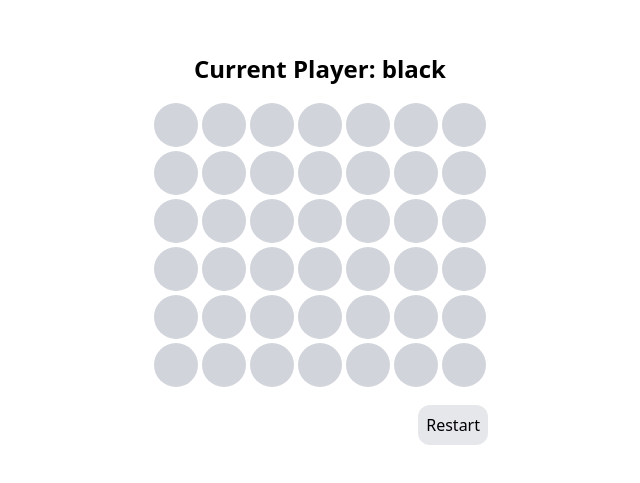
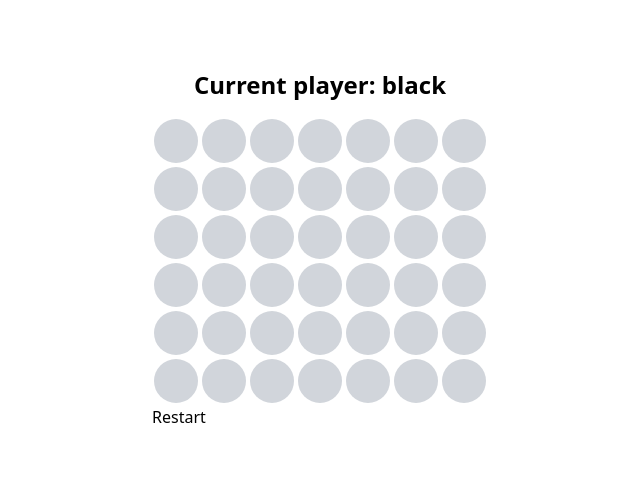
Before and after one commit to Dimirolz/connect-4-test, a React app: page / in a window 1280 px wide. Shown: the part 151-634 px from the top of the page, without its empty margins (320-960 px from the left). Built offline with nearby package versions, Linux system fonts and the light colour scheme; the HTML template or start-up script is replaced by a standard one.

Commit message:
wip: gradual refactor to rtk

```diff
--- a/package.json
+++ b/package.json
@@ -10,8 +10,10 @@
     "preview": "vite preview"
   },
   "dependencies": {
+    "@reduxjs/toolkit": "^2.2.5",
     "react": "^18.3.1",
-    "react-dom": "^18.3.1"
+    "react-dom": "^18.3.1",
+    "react-redux": "^9.1.2"
   },
   "devDependencies": {
     "@types/react": "^18.3.3",
--- a/src/components/Board.tsx
+++ b/src/components/Board.tsx
@@ -1,33 +1,27 @@
-import useGame from '../hooks/useGame'
+import {createEmptyBoard} from '../features/board/boardSlice'
+import BoardHeader from './BoardHeader'
 import Cell from './Cell'
+import GameRestartButton from './GameRestartButton'
 
 export default function Board() {
-	const {winner, board, handleCellClick, handleRestart, getGameStatusMessage} = useGame()
-
+	const emptyBoard = createEmptyBoard()
 	return (
 		<div>
 			<div className="flex flex-col items-center">
-				<h1 className="mb-4 text-2xl font-bold">{getGameStatusMessage()}</h1>
+				<BoardHeader />
 			</div>
-			<div className="grid grid-cols-7">
-				{board.map((row, rowIndex) =>
-					row.map((_, colIndex) => (
-						<Cell
-							key={`${rowIndex}-${colIndex}`}
-							value={board[rowIndex][colIndex]}
-							disabled={!!winner}
-							onClick={() => handleCellClick(rowIndex, colIndex)}
-						/>
-					)),
-				)}
+			<div className="flex flex-col">
+				{emptyBoard.map((row, rowIndex) => (
+					<div className="flex" key={rowIndex}>
+						{row.map((_, colIndex) => (
+							<Cell key={`${colIndex}-${rowIndex}`} row={rowIndex} col={colIndex} />
+						))}
+					</div>
+				))}
 			</div>
 
 			<div className="flex">
-				<button
-					className={`ml-auto mt-4 rounded-xl p-2 ${winner ? 'bg-green-500' : 'bg-gray-200'}`}
-					onClick={handleRestart}>
-					Restart
-				</button>
+				<GameRestartButton />
 			</div>
 		</div>
 	)
--- /dev/null
+++ b/src/components/BoardHeader.tsx
@@ -0,0 +1,7 @@
+import {useAppSelector} from '../hooks/store'
+
+export default function BoardHeader() {
+	const currentPlayer = useAppSelector((state) => state.board.player)
+
+	return <h1 className="mb-4 text-2xl font-bold">Current player: {currentPlayer}</h1>
+}
--- a/src/components/Cell.tsx
+++ b/src/components/Cell.tsx
@@ -1,27 +1,27 @@
-import {CellValue} from '../types'
-import {cellBgColors, cellState} from '../utils'
+import {makeTurn} from '../features/board/boardSlice'
+import {useAppDispatch, useAppSelector} from '../hooks/store'
+import {cellBgColors, CellState} from '../utils'
 
-export default function Cell({
-	value,
-	disabled,
-	...props
-}: {
-	value: CellValue
-	onClick: () => void
-	disabled: boolean
-}) {
+export default function Cell({row, col}: {row: number; col: number}) {
+	const value = useAppSelector((state) => state.board.board[row][col])
+	const dispatch = useAppDispatch()
 	const color = cellBgColors[value]
-	const hoverColor = value === cellState.EMPTY ? 'bg-gray-400' : ''
-	const cursor = value !== cellState.EMPTY || disabled ? 'cursor-not-allowed' : 'cursor-pointer'
+	const hoverColor = value === CellState.EMPTY ? 'bg-gray-400' : ''
 
 	return (
 		<button
-			className={`group h-12 w-12 ${cursor} p-[2px]`}
-			{...props}
-			disabled={value !== cellState.EMPTY}>
+			className={'group h-12 w-12 cursor-pointer p-[2px]'}
+			onClick={() =>
+				dispatch(
+					makeTurn({
+						col,
+					}),
+				)
+			}>
 			<div
 				className={`h-full w-full rounded-full ${color} flex items-center justify-center group-hover:${hoverColor}`}>
-				{(value === cellState.BLACK_WIN || value === cellState.RED_WIN) && (
+				{/* {row}/{col} */}
+				{(value === CellState.BLACK_WIN || value === CellState.RED_WIN) && (
 					<span className="text-white">X</span>
 				)}
 			</div>
--- /dev/null
+++ b/src/components/GameRestartButton.tsx
@@ -0,0 +1,13 @@
+import {restartGame} from '../features/board/boardSlice'
+import {useAppDispatch} from '../hooks/store'
+
+export default function GameRestartButton() {
+	const dispatch = useAppDispatch()
+	return (
+		<button
+			// className={`ml-auto mt-4 rounded-xl p-2 ${winner ? 'bg-green-500' : 'bg-gray-200'}`}
+			onClick={() => dispatch(restartGame())}>
+			Restart
+		</button>
+	)
+}
--- /dev/null
+++ b/src/features/board/boardSlice.ts
@@ -0,0 +1,104 @@
+import {createSlice} from '@reduxjs/toolkit'
+import type {PayloadAction} from '@reduxjs/toolkit'
+import {CellValue} from '../../types'
+import {CellState} from '../../utils'
+
+export interface BoardState {
+	board: CellValue[][]
+	player: 'red' | 'black'
+}
+
+export const BOARD_HEIGHT = 6
+export const BOARD_WIDTH = 7
+
+export const createEmptyBoard = () =>
+	Array.from({length: BOARD_HEIGHT}, () => new Array(BOARD_WIDTH).fill(CellState.EMPTY))
+
+const initialState: BoardState = {
+	board: createEmptyBoard(),
+	player: 'black',
+}
+
+export const boardSlice = createSlice({
+	name: 'board',
+	initialState,
+	reducers: {
+		makeTurn: (state, action: PayloadAction<{col: number}>) => {
+			const col = action.payload.col
+			const playerCellValue = state.player === 'black' ? CellState.BLACK : CellState.RED
+			const winCellValue =
+				playerCellValue === CellState.BLACK ? CellState.BLACK_WIN : CellState.RED_WIN
+
+			for (let row = BOARD_HEIGHT - 1; row >= 0; row--) {
+				if (state.board[row][col] === CellState.EMPTY) {
+					state.board[row][col] = playerCellValue
+					state.player = state.player === 'black' ? 'red' : 'black'
+
+					// check for the win
+
+					let count = 0
+					// vertical first
+					for (let i = row; i < BOARD_HEIGHT; i++) {
+						if (count === 4) break
+						if (state.board[i][col] === playerCellValue) count++
+						else break
+					}
+
+					if (count === 4) {
+						for (let i = row; i < BOARD_HEIGHT; i++) {
+							state.board[i][col] = winCellValue
+						}
+					}
+
+					// horizontal
+					count = 0
+					for (let i = col; i < BOARD_WIDTH; i++) {
+						if (count === 4) break
+						if (state.board[row][i] === playerCellValue) count++
+						else break
+					}
+
+					for (let i = col - 1; i >= 0; i--) {
+						if (count === 4) break
+						if (state.board[row][i] === playerCellValue) count++
+						else break
+					}
+
+					if (count === 4) {
+						for (let i = col - 1; i >= 0; i--) {
+							if (count === 0) break
+							if (state.board[row][i] === playerCellValue) {
+								state.board[row][i] = winCellValue
+								count--
+							} else break
+						}
+						for (let i = col; i < BOARD_WIDTH; i++) {
+							if (count === 0) break
+							if (state.board[row][i] === playerCellValue) {
+								state.board[row][i] = winCellValue
+								count--
+							} else break
+						}
+					}
+
+					count = 0;
+
+					// for (let i = row) // ? CONTINUE THERE. REFACTOR THIS SHIT LATER
+
+					// diagonal left to rigth
+					// diagonal right to left
+
+					break
+				}
+			}
+		},
+		restartGame: (state) => {
+			state.board = createEmptyBoard()
+			state.player = 'black'
+		},
+	},
+})
+
+export const {makeTurn, restartGame} = boardSlice.actions
+
+export default boardSlice.reducer
--- /dev/null
+++ b/src/hooks/store.ts
@@ -0,0 +1,5 @@
+import {useDispatch, useSelector} from 'react-redux';
+import type {RootState, AppDispatch} from '../store';
+
+export const useAppDispatch = useDispatch.withTypes<AppDispatch>()
+export const useAppSelector = useSelector.withTypes<RootState>()
--- a/src/hooks/useGame.tsx
+++ b/src/hooks/useGame.tsx
@@ -1,18 +1,18 @@
 import { useState } from "react"
 import { CellValue } from "../types"
-import { cellState } from "../utils"
+import { CellState } from "../utils"
 
 export default function useGame() {
 	const [winner, setWinner] = useState<'red' | 'black' | 'draw' | null>(null)
 	const [currentPlayer, setCurrentPlayer] = useState<'red' | 'black'>('black')
 	const [board, setBoard] = useState<CellValue[][]>(
-		new Array(6).fill(0).map(() => new Array(7).fill(cellState.EMPTY)),
+		new Array(6).fill(0).map(() => new Array(7).fill(CellState.EMPTY)),
 	)
 
 	function handleCellClick(rowIndex: number, colIndex: number) {
 		if (winner) return
 		const newBoard = board.map((row) => [...row])
-		newBoard[rowIndex][colIndex] = currentPlayer === 'red' ? cellState.RED : cellState.BLACK
+		newBoard[rowIndex][colIndex] = currentPlayer === 'red' ? CellState.RED : CellState.BLACK
 		setBoard(newBoard)
 		setCurrentPlayer(currentPlayer === 'red' ? 'black' : 'red')
 		if (!checkWinner(newBoard)) {
@@ -21,7 +21,7 @@ export default function useGame() {
 	}
 
 	function checkDraw(board: number[][]) {
-		if (board.every((row) => row.every((cell) => cell !== cellState.EMPTY))) {
+		if (board.every((row) => row.every((cell) => cell !== CellState.EMPTY))) {
 			setWinner('draw')
 		}
 	}
@@ -30,7 +30,7 @@ export default function useGame() {
 		const newBoard = board.map((row) => [...row])
 		for (let i = 0; i < 4; i++) {
 			newBoard[row + i * rowDir][col + i * colDir] =
-				currentPlayer === 'red' ? cellState.RED_WIN : cellState.BLACK_WIN
+				currentPlayer === 'red' ? CellState.RED_WIN : CellState.BLACK_WIN
 		}
 		setBoard(newBoard)
 	}
@@ -49,7 +49,7 @@ export default function useGame() {
 			] as const
 
 			if (isConsecutiveFour(...cells)) {
-				setWinner(cells[0] === cellState.RED ? 'red' : 'black')
+				setWinner(cells[0] === CellState.RED ? 'red' : 'black')
 				drawWinnerCells(row, col, rowDir, colDir)
 				return true
 			}
@@ -76,7 +76,7 @@ export default function useGame() {
 	}
 
 	function handleRestart() {
-		setBoard(board.map(() => new Array(7).fill(cellState.EMPTY)))
+		setBoard(board.map(() => new Array(7).fill(CellState.EMPTY)))
 		setCurrentPlayer('black')
 		setWinner(null)
 	}
--- a/src/main.tsx
+++ b/src/main.tsx
@@ -2,9 +2,13 @@ import React from 'react'
 import ReactDOM from 'react-dom/client'
 import App from './App.tsx'
 import './index.css'
+import {Provider} from 'react-redux'
+import { store } from './store.ts'
 
 ReactDOM.createRoot(document.getElementById('root')!).render(
-  <React.StrictMode>
-    <App />
-  </React.StrictMode>,
+	<React.StrictMode>
+		<Provider store={store}>
+			<App />
+		</Provider>
+	</React.StrictMode>,
 )
--- /dev/null
+++ b/src/store.ts
@@ -0,0 +1,12 @@
+import {configureStore} from '@reduxjs/toolkit'
+import boardReducer from './features/board/boardSlice'
+
+export const store = configureStore({
+	reducer: {
+        board: boardReducer
+    },
+})
+
+export type RootState = ReturnType<typeof store.getState>
+
+export type AppDispatch = typeof store.dispatch
--- a/src/types.ts
+++ b/src/types.ts
@@ -1,3 +1,3 @@
-import { cellState } from "./utils";
+import { CellState } from "./utils";
 
-export type CellValue = (typeof cellState)[keyof typeof cellState]
+export type CellValue = (typeof CellState)[keyof typeof CellState]
--- a/src/utils.ts
+++ b/src/utils.ts
@@ -1,12 +1,12 @@
 import type { CellValue } from "./types"
 
-export const cellState = {
-	EMPTY: 0,
-	BLACK: 1,
-	RED: 2,
-	BLACK_WIN: 3,
-	RED_WIN: 4,
-} as const
+export enum CellState {
+	EMPTY = 0,
+	BLACK = 1,
+	RED = 2,
+	BLACK_WIN = 3,
+	RED_WIN = 4,
+}
 
 
 export const cellBgColors = {
```
Also changed, not shown: 1 other file (tests, documents, lock files or other folders).
